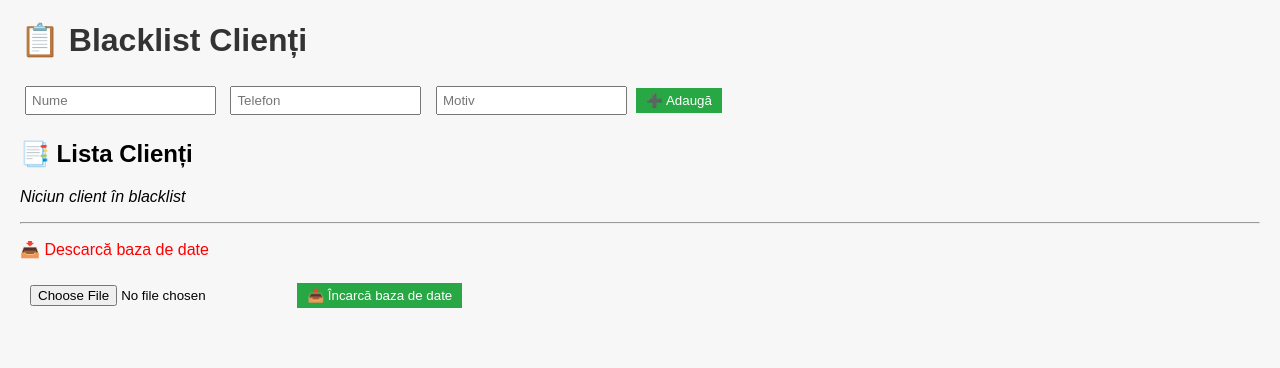
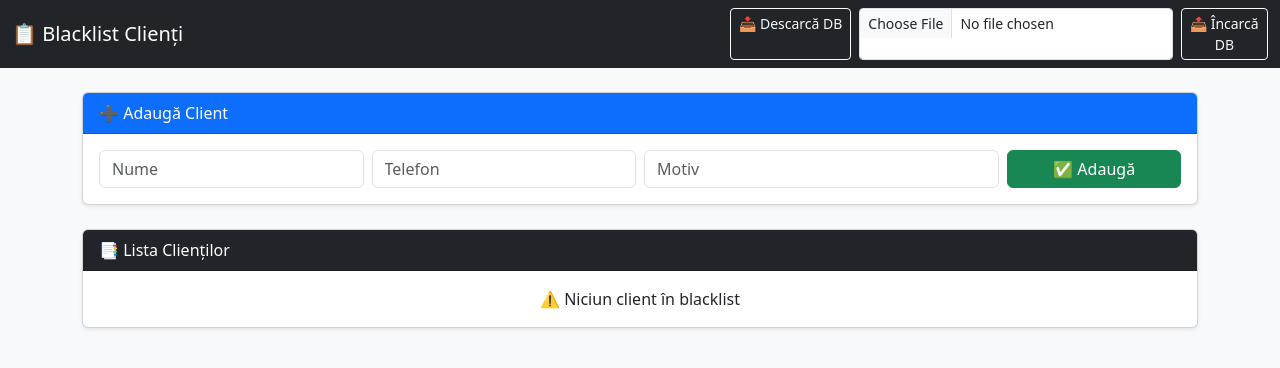
Before and after one commit to gsmcontactct/Web-Blacklist-Clients, a Flask app: page / in a window 1280 px wide. Shown: the top 368 px of the page. Run offline with Flask 3, Linux system fonts and the light colour scheme; data that the repository does not hold is empty.

Commit message:
💄 Update index.html cu Bootstrap UI pentru blacklist

```diff
--- a/templates/index.html
+++ b/templates/index.html
@@ -1,35 +1,72 @@
-<!DOCTYPE html>
+<!doctype html>
 <html lang="ro">
 <head>
-    <meta charset="UTF-8">
+  <meta charset="utf-8" />
+  <meta name="viewport" content="width=device-width,initial-scale=1" />
   <title>Blacklist Clienți</title>
-    <link rel="stylesheet" href="{{ url_for('static', filename='style.css') }}">
+  <link href="https://cdn.jsdelivr.net/npm/bootstrap@5.3.2/dist/css/bootstrap.min.css" rel="stylesheet" />
 </head>
-<body>
-    <h1>📋 Blacklist Clienți</h1>
+<body class="bg-light">
 
-    <!-- Formular adăugare client -->
-    <form action="{{ url_for('add') }}" method="POST">
-        <input type="text" name="name" placeholder="Nume" required>
-        <input type="text" name="phone" placeholder="Telefon" required>
-        <input type="text" name="reason" placeholder="Motiv">
-        <button type="submit">➕ Adaugă</button>
+  <nav class="navbar navbar-expand-lg navbar-dark bg-dark mb-4">
+    <div class="container-fluid">
+      <a class="navbar-brand" href="{{ url_for('index') }}">📋 Blacklist Clienți</a>
+      <div class="d-flex">
+        <a href="{{ url_for('download_db') }}" class="btn btn-outline-light btn-sm me-2">📥 Descarcă DB</a>
+        <form method="post" action="{{ url_for('upload_db') }}" enctype="multipart/form-data" class="d-flex">
+          <input type="file" name="file" class="form-control form-control-sm me-2" required>
+          <button class="btn btn-outline-light btn-sm">📤 Încarcă DB</button>
         </form>
+      </div>
+    </div>
+  </nav>
+
+  <div class="container">
 
     <!-- Mesaje flash -->
     {% with messages = get_flashed_messages(with_categories=true) %}
       {% if messages %}
-        <ul>
         {% for cat, msg in messages %}
-            <li><strong>{{ cat|capitalize }}:</strong> {{ msg }}</li>
+          <div class="alert alert-{{ 'secondary' if cat=='info' else cat }} alert-dismissible fade show" role="alert">
+            {{ msg }}
+            <button type="button" class="btn-close" data-bs-dismiss="alert"></button>
+          </div>
         {% endfor %}
-        </ul>
       {% endif %}
     {% endwith %}
 
-    <h2>📑 Lista Clienți</h2>
+    <!-- Formular adăugare client -->
+    <div class="card mb-4 shadow-sm">
+      <div class="card-header bg-primary text-white">
+        ➕ Adaugă Client
+      </div>
+      <div class="card-body">
+        <form action="{{ url_for('add') }}" method="POST" class="row g-2">
+          <div class="col-md-3">
+            <input type="text" name="name" class="form-control" placeholder="Nume" required>
+          </div>
+          <div class="col-md-3">
+            <input type="text" name="phone" class="form-control" placeholder="Telefon" required>
+          </div>
+          <div class="col-md-4">
+            <input type="text" name="reason" class="form-control" placeholder="Motiv">
+          </div>
+          <div class="col-md-2 d-grid">
+            <button type="submit" class="btn btn-success">✅ Adaugă</button>
+          </div>
+        </form>
+      </div>
+    </div>
+
+    <!-- Lista clienților -->
+    <div class="card shadow-sm">
+      <div class="card-header bg-dark text-white">
+        📑 Lista Clienților
+      </div>
+      <div class="card-body p-0">
         {% if clients %}
-    <table>
+        <table class="table table-striped mb-0">
+          <thead class="table-dark">
             <tr>
               <th>ID</th>
               <th>Nume</th>
@@ -37,29 +74,29 @@
               <th>Motiv</th>
               <th>Acțiuni</th>
             </tr>
+          </thead>
+          <tbody>
             {% for client in clients %}
             <tr>
               <td>{{ client[0] }}</td>
               <td>{{ client[1] }}</td>
               <td>{{ client[2] }}</td>
               <td>{{ client[3] }}</td>
-            <td><a href="{{ url_for('delete', client_id=client[0]) }}">🗑️ Șterge</a></td>
+              <td>
+                <a href="{{ url_for('delete', client_id=client[0]) }}" class="btn btn-sm btn-danger">🗑️ Șterge</a>
+              </td>
             </tr>
             {% endfor %}
+          </tbody>
         </table>
         {% else %}
-        <p><em>Niciun client în blacklist</em></p>
+        <div class="p-3 text-center">⚠️ Niciun client în blacklist</div>
         {% endif %}
+      </div>
+    </div>
 
-    <hr>
+  </div>
 
-    <!-- Download DB -->
-    <p><a href="{{ url_for('download_db') }}">📥 Descarcă baza de date</a></p>
-
-    <!-- Upload DB -->
-    <form action="{{ url_for('upload_db') }}" method="POST" enctype="multipart/form-data">
-        <input type="file" name="file" required>
-        <button type="submit">📤 Încarcă baza de date</button>
-    </form>
+  <script src="https://cdn.jsdelivr.net/npm/bootstrap@5.3.2/dist/js/bootstrap.bundle.min.js"></script>
 </body>
 </html>
```
Lines whose indentation alone changed are shown as unchanged.
